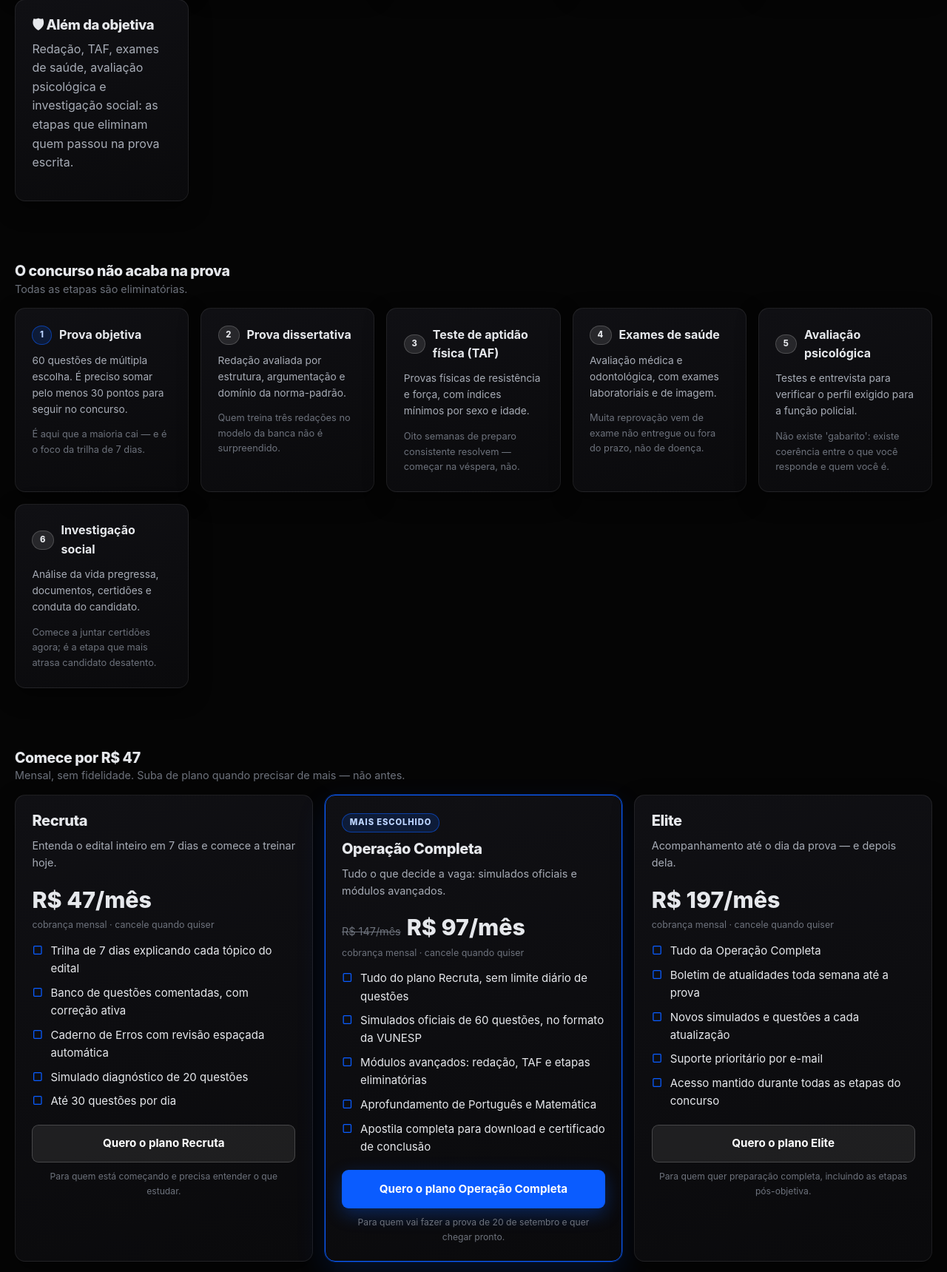
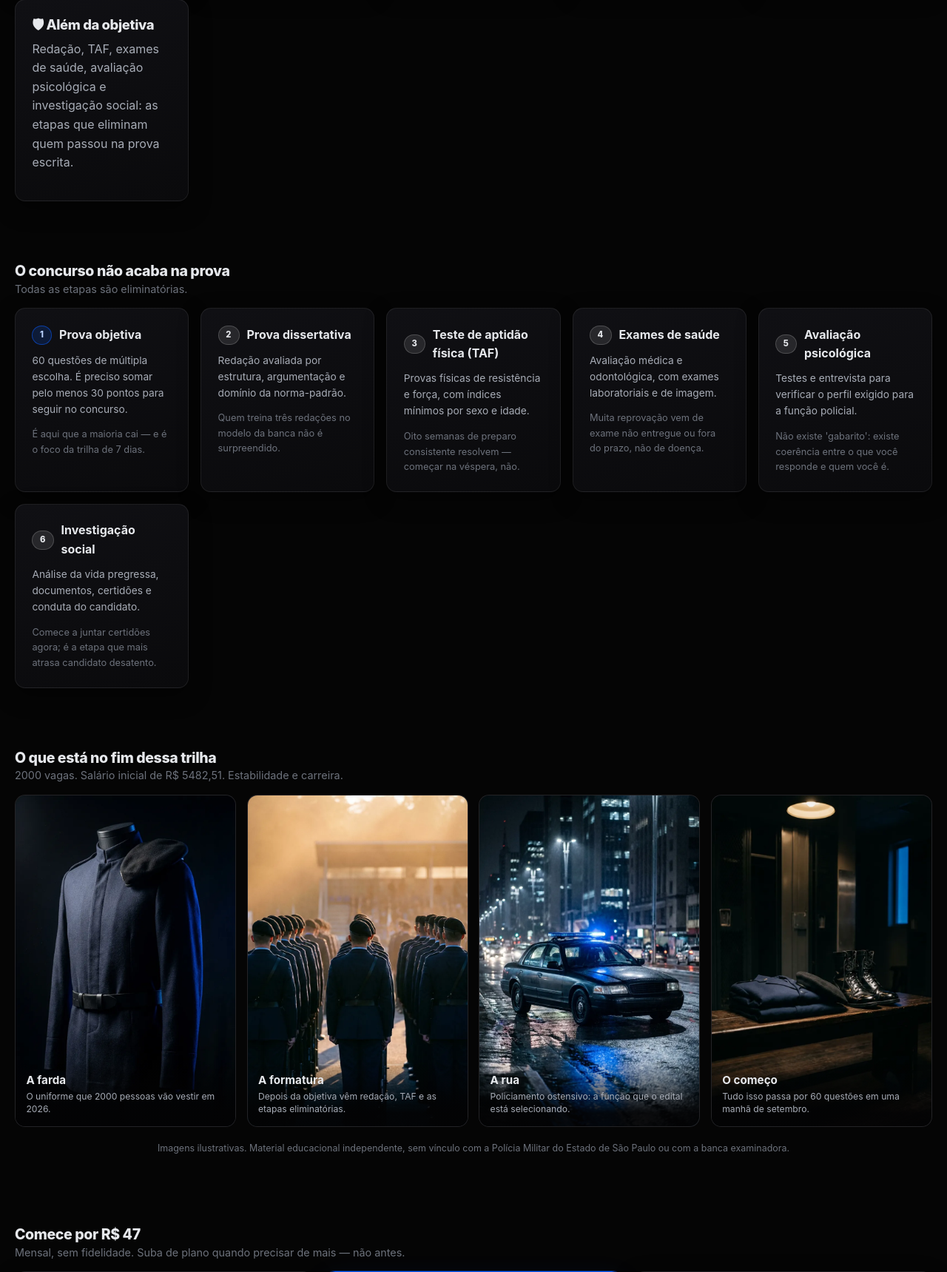
Before and after one commit to adrieldrummer/python-telegram-bot, a FastAPI app: page / in a window 1280 px wide. Shown: the part 2069-3788 px from the top of the page at 74% size. Run offline with FastAPI, Linux system fonts and the light colour scheme; some libraries are stand-ins or nearby versions.

Commit message:
Traz a farda para a interface: novo hero e vitrine da carreira
O aluno estuda por um objetivo concreto, e a interface não mostrava esse
objetivo em lugar nenhum.

- novo hero da página de vendas: formação de recrutas ao amanhecer, com o
  terço esquerdo limpo para o texto.
- capas próprias para os módulos de TAF e de etapas eliminatórias, que
  antes emprestavam a arte de pontos e certificado.
- seção "O que está no fim dessa trilha" com quatro imagens (farda,
  formatura, patrulhamento e vestiário), ligando cada uma a um fato do
  edital: vagas, etapas, função e a prova de setembro.

As artes são geradas e sem nenhuma insígnia, brasão, nome ou número
legível — a página diz, embaixo delas, que são ilustrativas e que o
material não tem vínculo com a corporação nem com a banca.

WebP entre 31 e 126 KB; a vitrine vira duas colunas no celular.

```diff
--- a/app/static/css/app.css
+++ b/app/static/css/app.css
@@ -278,6 +278,21 @@ small { font-size: 0.8rem; }
   position: absolute; inset: 0; display: grid; place-items: center;
   font-size: 1.8rem; color: rgba(255, 255, 255, 0.75);
 }
+
+/* ---------- vitrine de imagens (página de vendas) ---------- */
+
+.vitrine-farda { display: grid; grid-template-columns: repeat(4, 1fr); gap: 0.9rem; }
+.vitrine-farda figure {
+  margin: 0; position: relative; border-radius: var(--raio); overflow: hidden;
+  border: 1px solid var(--linha); aspect-ratio: 2 / 3; background: var(--preto-800);
+}
+.vitrine-farda img { width: 100%; height: 100%; object-fit: cover; }
+.vitrine-farda figcaption {
+  position: absolute; inset: auto 0 0 0; padding: 0.9rem;
+  background: linear-gradient(0deg, rgba(3, 3, 4, 0.96) 20%, rgba(3, 3, 4, 0) 100%);
+}
+.vitrine-farda figcaption strong { display: block; font-size: 0.95rem; }
+.vitrine-farda figcaption span { display: block; font-size: 0.76rem; color: var(--suave); line-height: 1.35; margin-top: 0.15rem; }
 
 /* ---------- cartões de dia ---------- */
 
@@ -660,6 +675,12 @@ details.filtros > summary span { font-weight: 600; font-size: 0.84rem; }
   .capa-sobreposicao h3 { font-size: 0.88rem; }
   .capa-sobreposicao p { font-size: 0.72rem; }
 
+  /* a vitrine da farda vira duas colunas: quatro seriam selos ilegíveis */
+  .vitrine-farda { grid-template-columns: repeat(2, 1fr); gap: 0.6rem; }
+  .vitrine-farda figcaption { padding: 0.6rem; }
+  .vitrine-farda figcaption strong { font-size: 0.82rem; }
+  .vitrine-farda figcaption span { font-size: 0.68rem; }
+
   /* --- grades viram coluna única quando o conteúdo pede leitura --- */
   .grade { gap: 0.75rem; }
   .grade-2, .grade-3 { grid-template-columns: 1fr; }
--- a/app/templates/vendas.html
+++ b/app/templates/vendas.html
@@ -157,6 +157,41 @@
     </div>
   </section>
 
+  <!-- o que está no fim da trilha -->
+  <section class="secao" id="farda">
+    <div class="fileira-cabecalho">
+      <div>
+        <h2 class="mb-1">O que está no fim dessa trilha</h2>
+        <p class="apagado mb-0" style="font-size:.9rem">
+          {{ ed.vagas }} vagas. Salário inicial de
+          R$ {{ '%.2f'|format(ed.salario)|replace('.', ',') }}. Estabilidade e carreira.
+        </p>
+      </div>
+    </div>
+    <div class="vitrine-farda">
+      <figure>
+        <img src="{{ CAPAS.farda }}" alt="Farda de gala pendurada" loading="lazy" width="800" height="1200">
+        <figcaption><strong>A farda</strong><span>O uniforme que 2000 pessoas vão vestir em 2026.</span></figcaption>
+      </figure>
+      <figure>
+        <img src="{{ CAPAS.formatura }}" alt="Formatura de recrutas em posição de sentido" loading="lazy" width="800" height="1200">
+        <figcaption><strong>A formatura</strong><span>Depois da objetiva vêm redação, TAF e as etapas eliminatórias.</span></figcaption>
+      </figure>
+      <figure>
+        <img src="{{ CAPAS.viatura }}" alt="Viatura de patrulhamento em avenida à noite" loading="lazy" width="800" height="1200">
+        <figcaption><strong>A rua</strong><span>Policiamento ostensivo: a função que o edital está selecionando.</span></figcaption>
+      </figure>
+      <figure>
+        <img src="{{ CAPAS.bota }}" alt="Coturno e boina sobre um banco de vestiário" loading="lazy" width="800" height="1200">
+        <figcaption><strong>O começo</strong><span>Tudo isso passa por {{ ed.total_questoes }} questões em uma manhã de setembro.</span></figcaption>
+      </figure>
+    </div>
+    <p class="apagado centro mt-2" style="font-size:.78rem">
+      Imagens ilustrativas. Material educacional independente, sem vínculo com a
+      Polícia Militar do Estado de São Paulo ou com a banca examinadora.
+    </p>
+  </section>
+
   <!-- planos -->
   <section class="secao" id="planos">
     <div class="fileira-cabecalho">
--- a/conteudo/modulos.py
+++ b/conteudo/modulos.py
@@ -342,7 +342,7 @@ MODULOS: tuple[Modulo, ...] = (
         chamada="O que fazer (e o que não fazer) na semana que decide o ano.",
         descricao="Revisão enxuta, logística, controle de ansiedade e checklist da véspera.",
         recurso="avancado",
-        capa="capa-fase4",
+        capa="bota",
         etiqueta="Reta final",
         ordem=6,
         aulas=(
```
Also changed, not shown: conteudo/__init__.py (+9 -3 lines), app/static/img/capa-bota.webp (added), app/static/img/capa-farda.webp (added), app/static/img/capa-formatura.webp (added), app/static/img/capa-taf.webp (added), app/static/img/capa-viatura.webp (added), app/static/img/hero-farda.webp (added).
